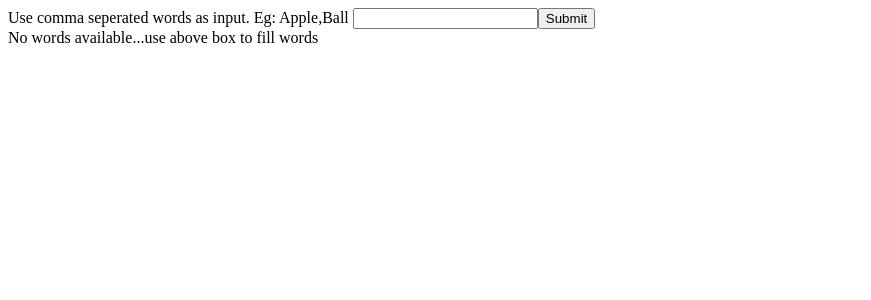
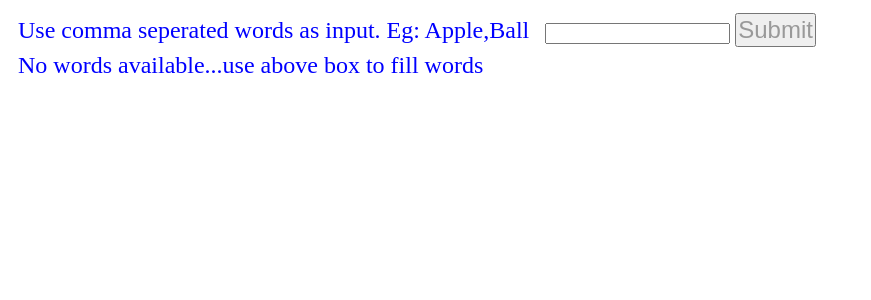
Before and after one commit to PavanNiddapu/word-game, a React (Create React App) app: page / in a window 1280 px wide. Shown: the top 300 px of the page, without its empty margins (0-871 px from the left). Built offline with nearby package versions, Linux system fonts and the light colour scheme; the HTML template or start-up script is replaced by a standard one.

Commit message:
Lalith | Add color to buttons and label

```diff
--- a/src/App.js
+++ b/src/App.js
@@ -55,7 +55,7 @@ function App() {
     <form id="form1" onSubmit={setCSVInput}>
       <label>Use comma seperated words as input. Eg: Apple,Ball </label>
       <input type="text" onChange={event => setCsv(event.target.value)} />
-      <input type='submit' value="Submit" />
+      <input type='submit' className='button' value="Submit" />
     </form>
     {words.length == 0 && <label>No words available...use above box to fill words</label>}
     {words.length > 0 && <PlayWord aWord={words.pop()} doNext={onNextHandler} />}
@@ -77,4 +77,4 @@ export default App;
 // In case of wrong answer show a retry button - Done
 // Also show expected reverse word in case of wrong answer - Done
 // Have timer for the flash and display the numbers 3
-// Have proper coloring,margin of buttons and lables
+// Have proper coloring,margin of buttons and lables - Done
--- a/src/component/PlayWord.js
+++ b/src/component/PlayWord.js
@@ -29,7 +29,7 @@ const PlayWord = (props) => {
             <div className='flash'>{props.aWord} </div>
 
             {!enteredWord && <WordForm word={props.aWord} validate={validateOnSubmit} />}
-            {isWordValid && <div>Correct<button onClick={playNextWord} >Next Word</button> </div>}
+            {isWordValid && <div><label id="correctLabel">Correct</label><button onClick={playNextWord} >Next Word</button></div>}
             {enteredWord && !isWordValid && <WrongWord enteredWord={enteredWord} aWord={props.aWord} />}
         </div>
     )
--- a/src/component/WordForm.js
+++ b/src/component/WordForm.js
@@ -23,7 +23,7 @@ const WordForm = (props) => {
         {Array(props.word.length).fill(1).map((el, i) =>
             <input className='letter-input' key={i} data-key={i} maxLength="1" type="text" onChange={letterChangeHandler} />
         )}
-        <input type="submit" value="Press enter to submit" />
+        <input type="submit" className="button" value="Press enter to submit" />
     </form>)
 }
 
--- a/src/component/WrongWord.js
+++ b/src/component/WrongWord.js
@@ -16,7 +16,7 @@ const WrongWord = (props) => {
     }
     return (
         <div>
-            <div>You have entered wrong word</div>
+            <label id="wrongLabel">You have entered wrong word</label>
             <div>
                 <label>Entered Word..</label>
                 <Word word={props.enteredWord} />
--- a/src/index.css
+++ b/src/index.css
@@ -22,6 +22,7 @@
     height: 100px;
     box-shadow: 0 30px 40px -20px rgb(90, 88, 88);
     text-align: center;
+    margin-bottom: 20px;
 }
 
 .letter-input {
@@ -50,6 +51,35 @@
 }
 
 
+.button,
+button {
+    /* border: none; */
+    /* background-color: transparent; */
+    padding: 1px;
+    margin: 5px;
+    font-size: 1.5rem;
+    /* transition: all .3s ease-in-out; */
+    color: #999999;
+    text-transform: capitalize;
+}
+
+label {
+    font-size: 1.5rem;
+    color: blue;
+    padding: 5px 5px;
+    margin: 5px 5px;
+    margin-top: 10px;
+
+}
+
+#wrongLabel {
+    color: red;
+}
+
+#correctLabel {
+    color: green;
+}
+
 @keyframes fade {
     0% {
         color: rgb(127, 248, 46);
```
